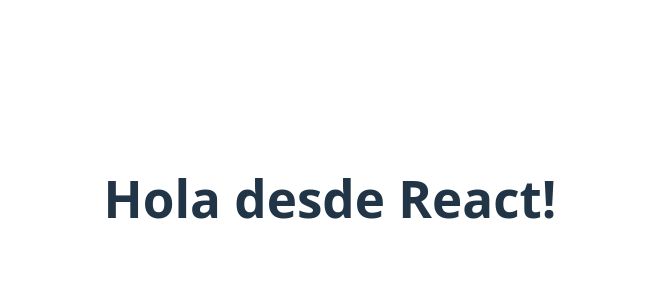
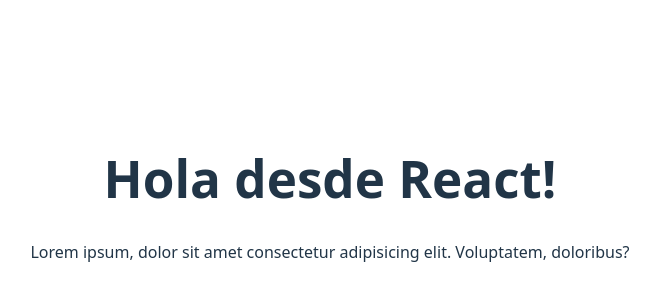
Before and after one commit to Malibu54/Full-Stack-Engineer, a React (Vite) app in the folder Modulo-03-React/00-introduccion/: page / in a window 1280 px wide. Shown: the part 202-502 px from the top of the page, without its empty margins (310-970 px from the left). Built offline with nearby package versions, Linux system fonts and the light colour scheme.

Commit message:
Update App.jsx

```diff
--- a/Modulo-03-React/00-introduccion/src/App.jsx
+++ b/Modulo-03-React/00-introduccion/src/App.jsx
@@ -3,7 +3,13 @@
 function App() {
 
   return (
-    <h1>Hola desde React!</h1>
+    <div>
+
+
+      <h1>Hola desde React!</h1>
+<p>Lorem ipsum, dolor sit amet consectetur adipisicing elit. Voluptatem, doloribus?</p>
+    </div>
+
   )
 }
 
```
